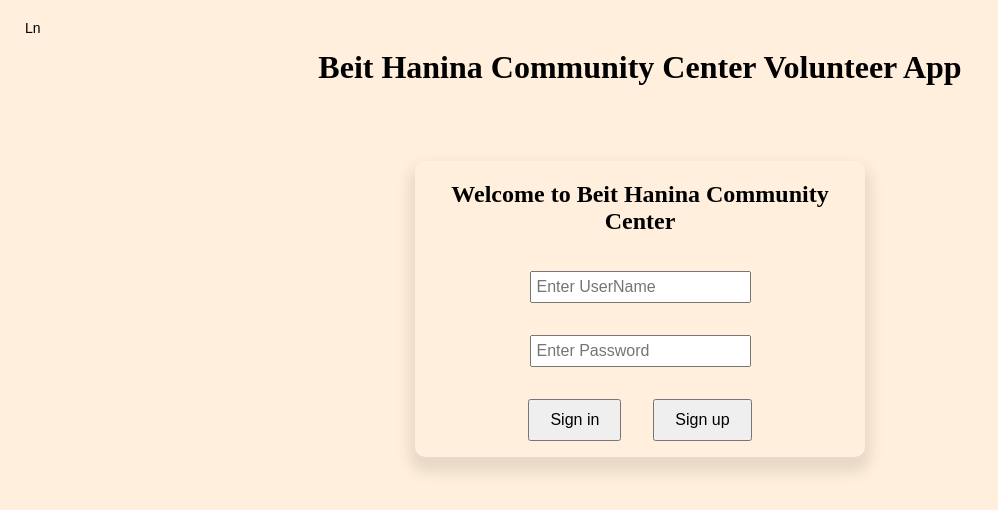
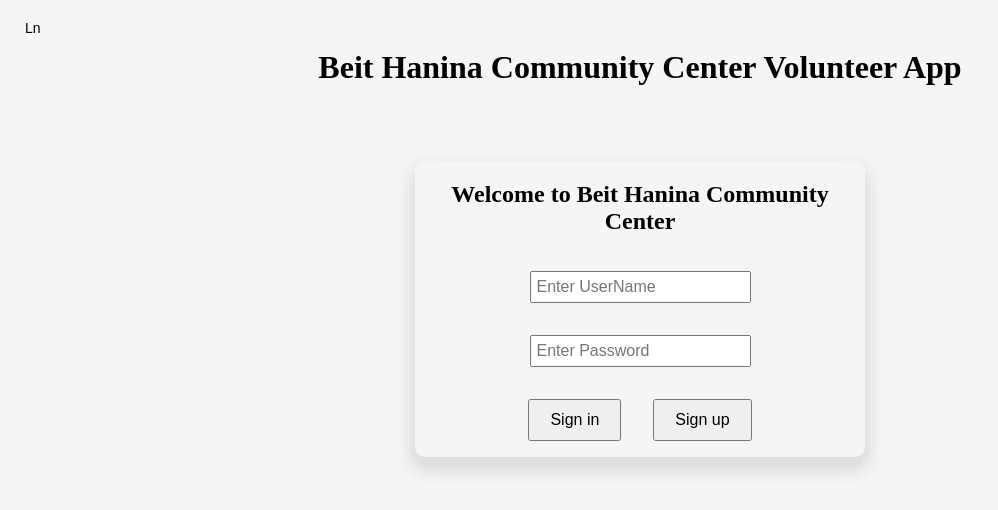
Before and after one commit to mohammadabk2/Beit-Hanina-Community-Center-Vol-App, a React (Create React App) app in the folder client/: page / in a window 1280 px wide. Shown: the top 510 px of the page, without its empty margins (0-998 px from the left). Built offline with nearby package versions, Linux system fonts and the light colour scheme.

Commit message:
changes the color.

```diff
--- a/client/src/App.css
+++ b/client/src/App.css
@@ -1,8 +1,7 @@
 :root {
-  --common-colour-1: #ffefdc;
+  --common-colour-1: #f5f5f5;
   --common-colour-2: #000000;
   --common-colour-3: #0000001a;
-
 }
 
 .App {
@@ -96,7 +95,7 @@ body {
 
 .dropdown-item a {
   text-decoration: none;
-  color: black;
+  color: var(--common-colour-2);
   display: block;
   padding: 8px 16px;
 }
```
